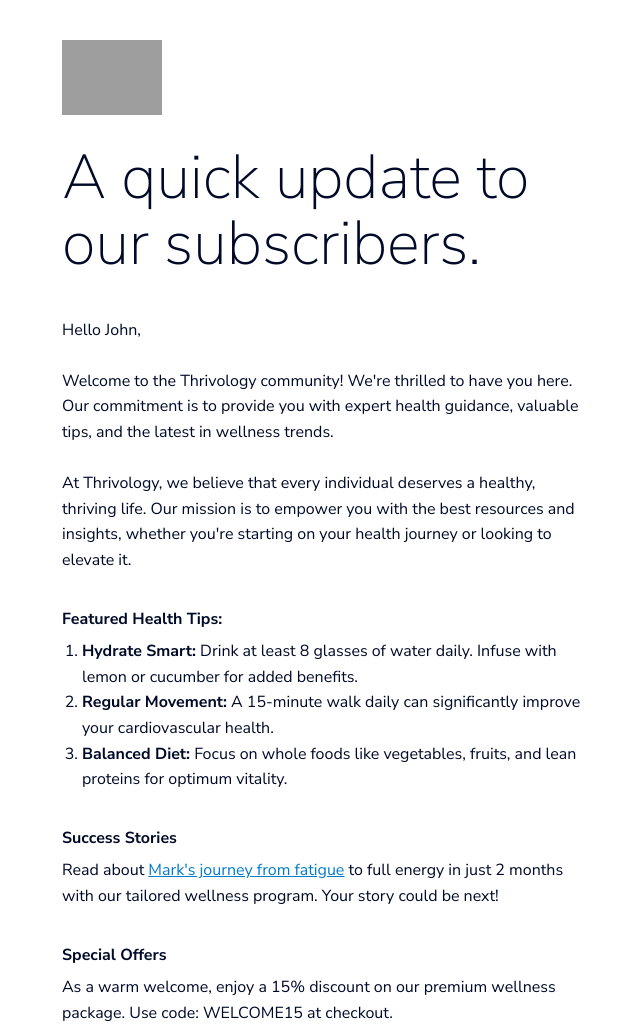
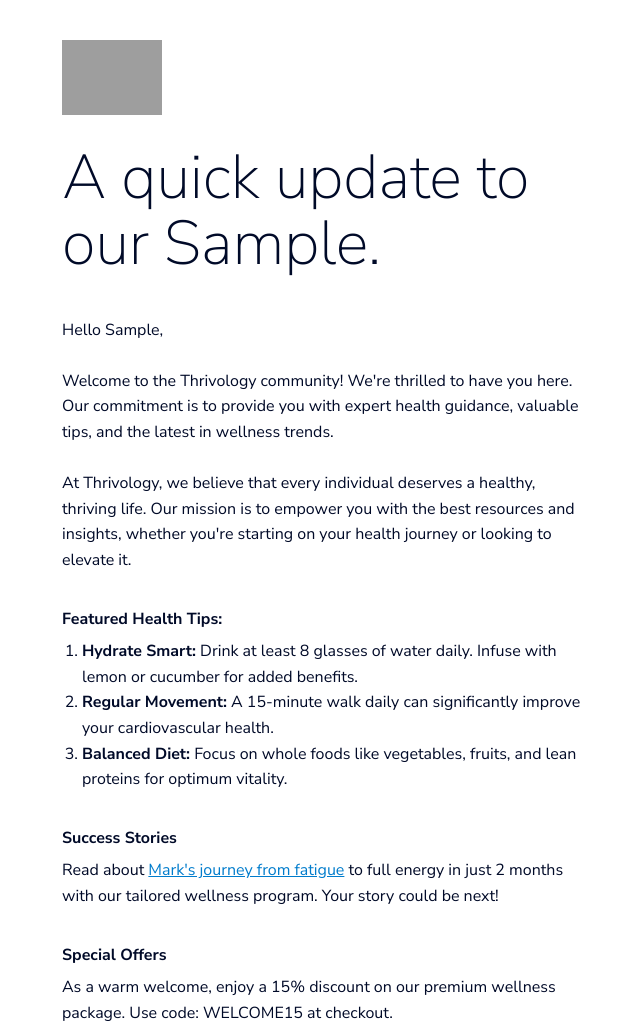
Before and after one commit to john-jaihyek-choi/batch-email-service, a Python web app: template cdk/assets/templates/post-card-combined-template.html in a window 1280 px wide. Shown: the top 1025 px of the page, without its empty margins (318-958 px from the left). Run offline with Jinja, Linux system fonts and the light colour scheme; the template is opened without the code that fills it: most values are stand-ins (such as "Sample title", 1, 10 or a date in 2020); some web fonts are replaced; grey boxes are pictures that could not be loaded.

Commit message:
updated dynamic content

```diff
--- a/cdk/assets/templates/post-card-combined-template.html
+++ b/cdk/assets/templates/post-card-combined-template.html
@@ -602,7 +602,7 @@
                                                 <div>
                                                   <span
                                                     >A quick update to our
-                                                    subscribers.</span
+                                                    {{loan_type}}.</span
                                                   >
                                                 </div>
                                               </div>
@@ -660,7 +660,9 @@
                                                 "
                                               >
                                                 <div>
-                                                  <span>Hello John, </span>
+                                                  <span
+                                                    >Hello {{first_name}},
+                                                  </span>
                                                 </div>
                                                 <div><span>﻿</span></div>
                                                 <div>
```
